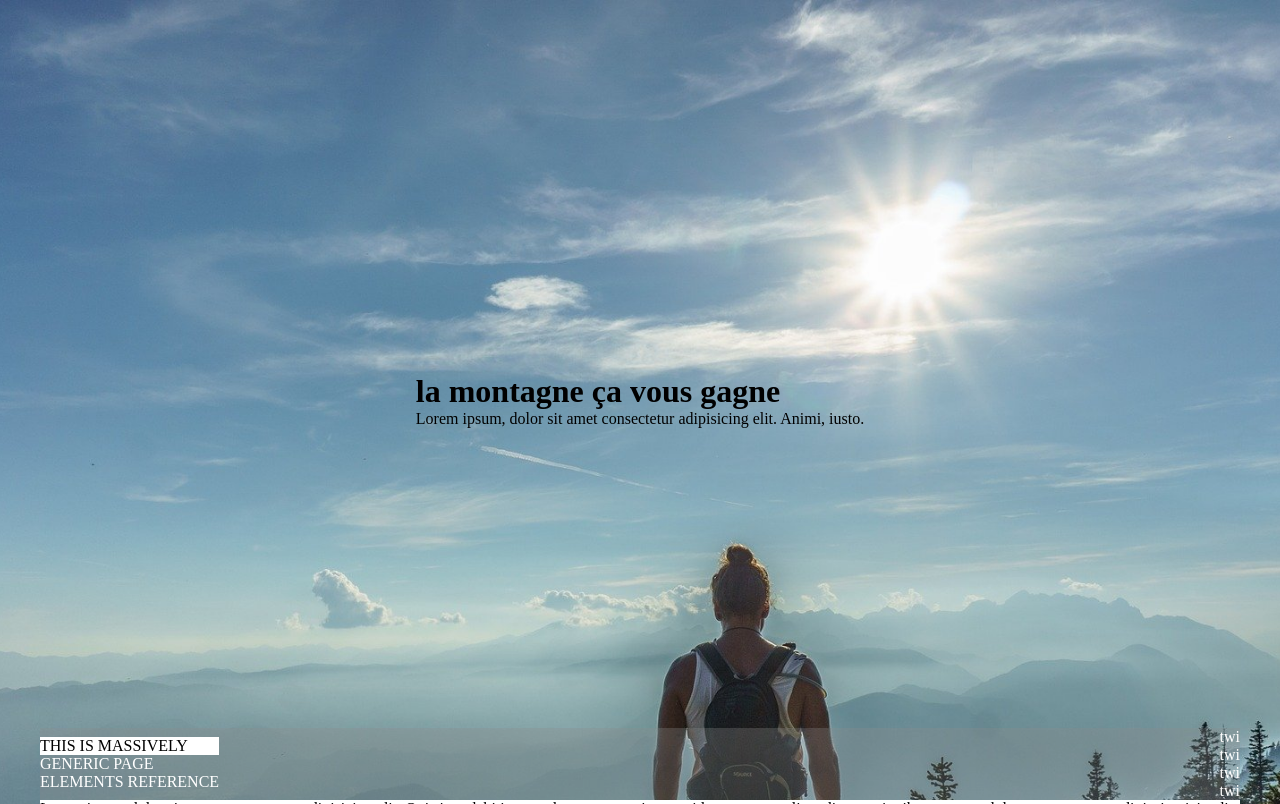
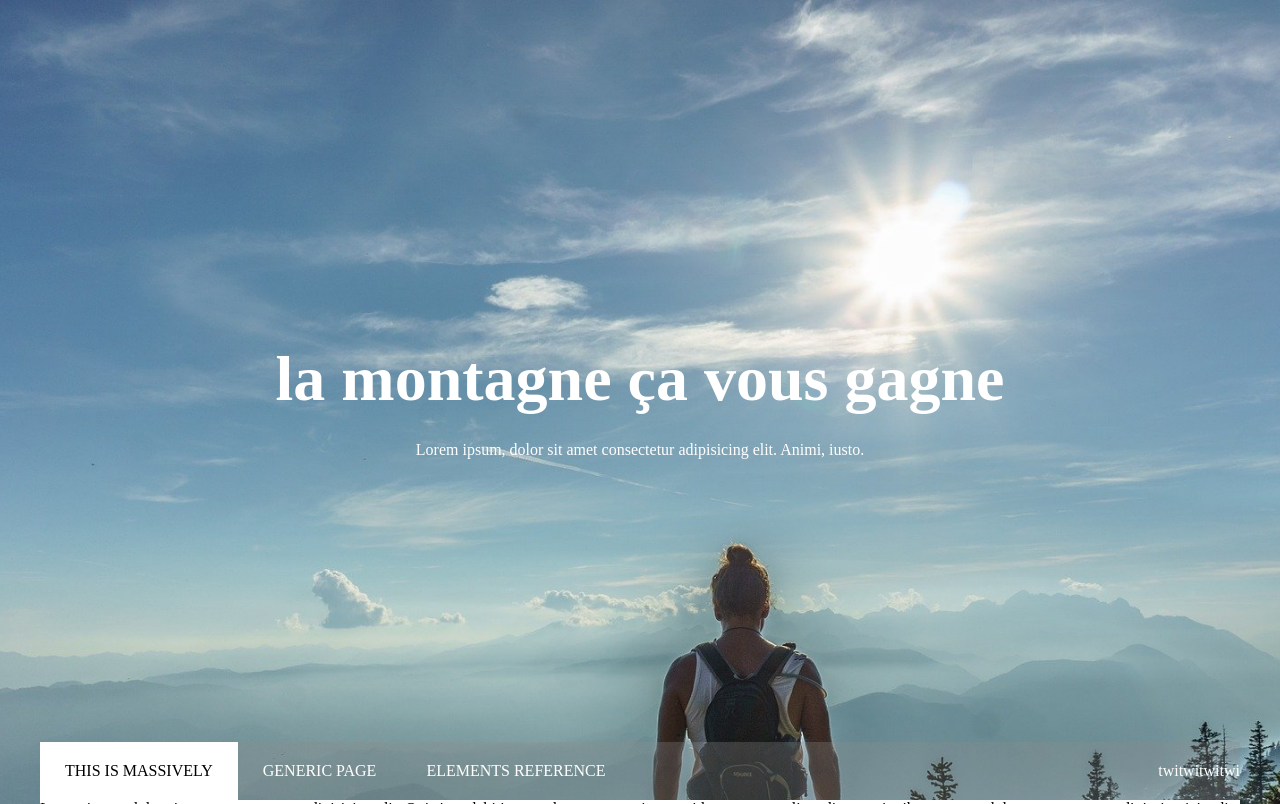
Before and after one commit to HappinesSx1/laMontagne, a plain HTML site: page index.html in a window 1280 px wide. Shown: the top 804 px of the page. Drawn offline with Linux system fonts and the light colour scheme.

Commit message:
finalisation du header 1/3

```diff
--- a/index.html
+++ b/index.html
@@ -22,12 +22,10 @@
                     <P>ELEMENTS REFERENCE</P>
                 </div>
                 <div class="nav-right">
-                    <div class="social">
                         <p>twi</p>
                         <p>twi</p>
                         <p>twi</p>
                         <p>twi</p>
-                    </div>
                 </div>
             </div>
         </nav>
--- a/scss/layout/_header.scss
+++ b/scss/layout/_header.scss
@@ -6,8 +6,20 @@ header {
     height: 100vh;
     position: relative;
 
-    // .title-container{
-    // }
+    .title-container{
+        .title {
+            color : white;
+            gap: 25px;
+            display: flex;
+            justify-content: space-between;
+            flex-direction: column;
+            align-items: center;
+
+            h1 {
+                font-size: 4rem;
+            }
+        }
+    }
 
     nav {
         max-width: 1200px;
@@ -23,6 +35,10 @@ header {
             align-items: center;
 
             .nav-left {
+                display: flex;
+                justify-content: center;
+                align-items: center;
+
                 &:hover p {
                     background-color: rgba(138, 138, 138, 0.3);
                     color: white;
@@ -33,11 +49,18 @@ header {
                     color: black;
                 }
                 p{
+                    padding: 20px 25px;
+                    height: 100%;
+                    cursor: pointer;
                     &:hover {
                         background: rgb(255, 255, 255) ;
                         color: black;
                     }
                 }
+            }
+
+            .nav-right {
+                display: flex;
             }
         }
     }
```
Also changed, not shown: scss/main.css, 1 other file.
